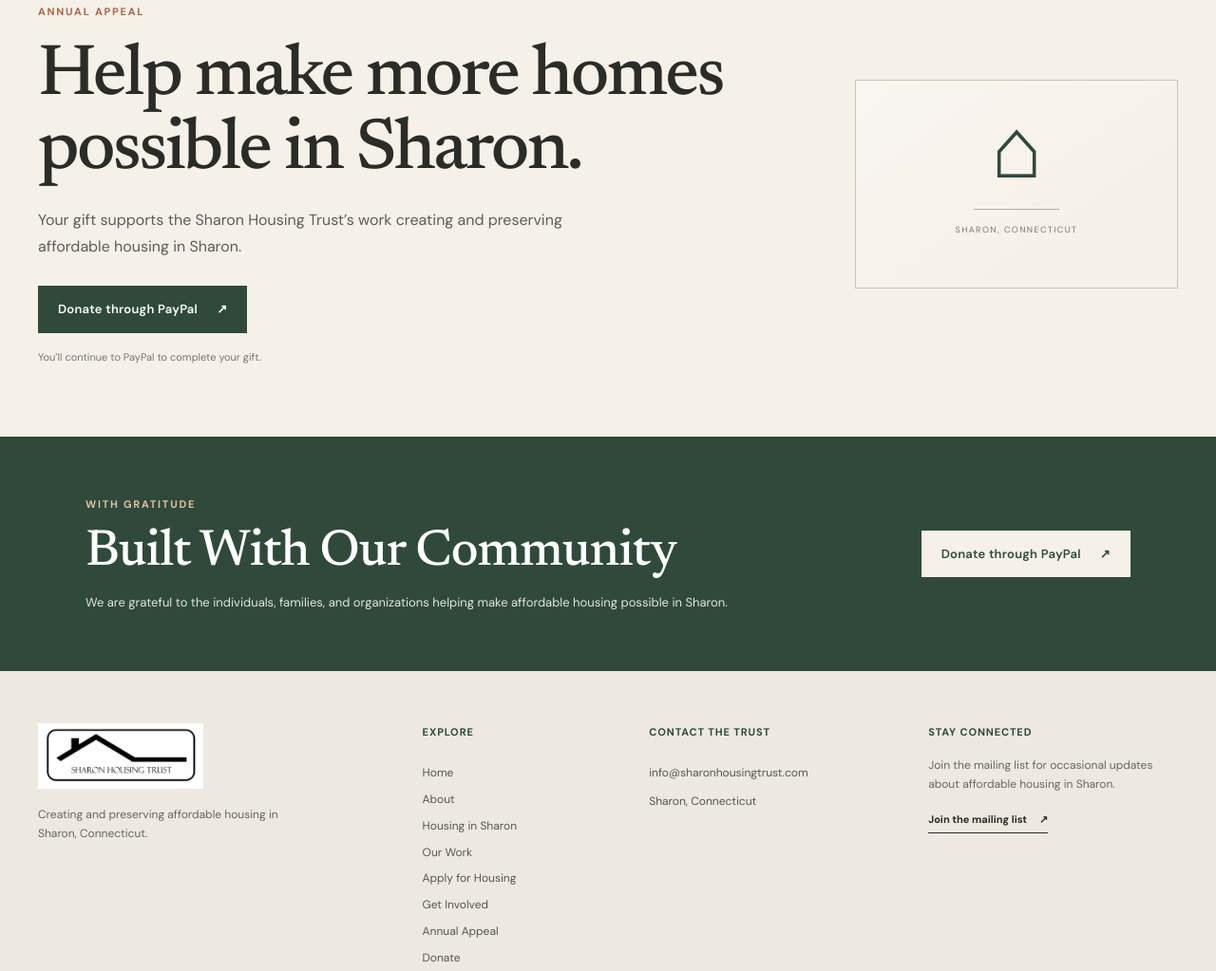
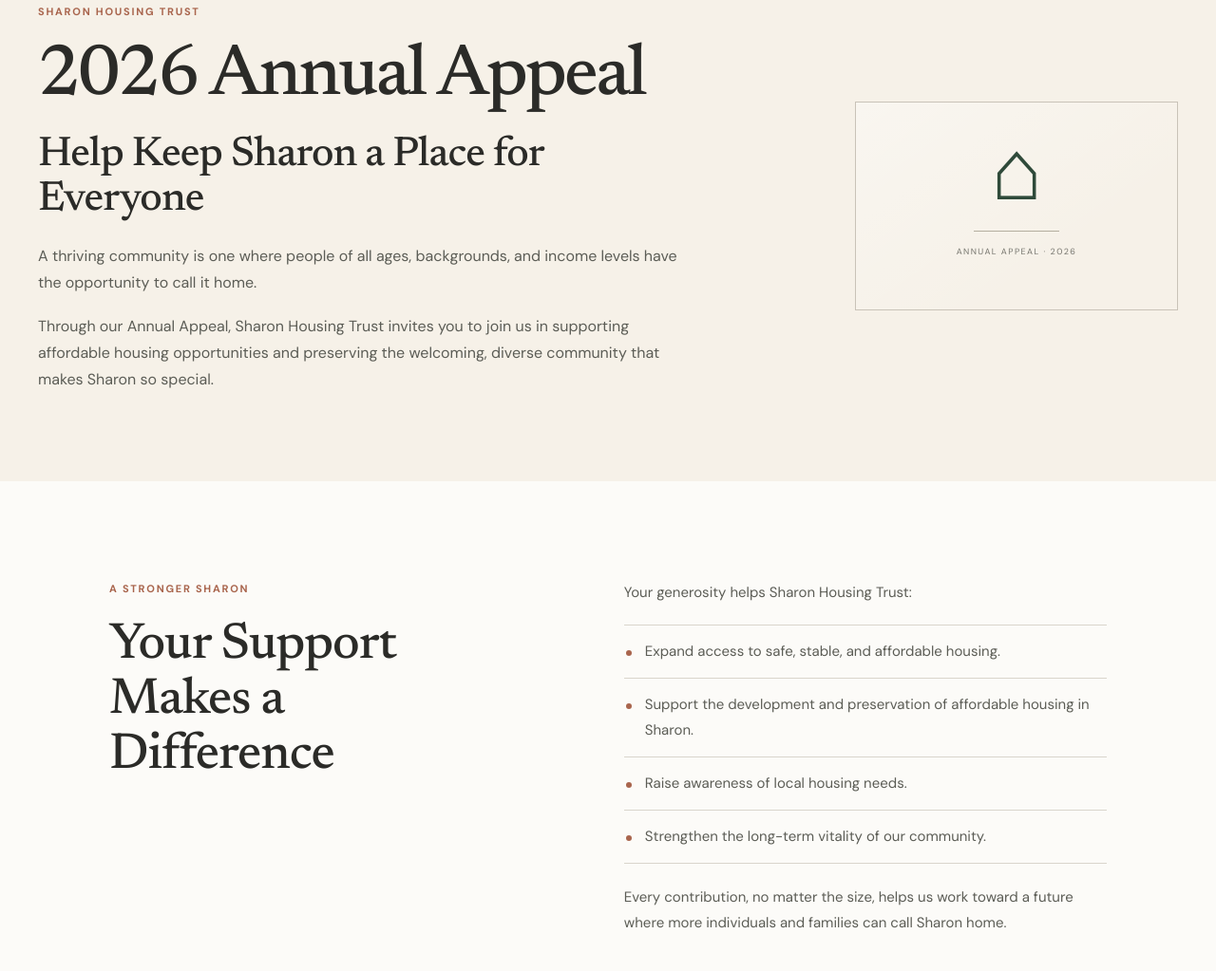
Before and after one commit to tressa-montelli/housing-site-preview-2026, a plain HTML site: page annual-appeal.html in a window 1280 px wide. Shown: the part 160-1183 px from the top of the page at 95% size. Drawn offline with Linux system fonts and the light colour scheme.

Commit message:
Expand the 2026 Annual Appeal page

```diff
--- a/annual-appeal.html
+++ b/annual-appeal.html
@@ -25,20 +25,44 @@
     </div>
   </header>
   <main id="main">
-    <section class="donate-intro" aria-labelledby="appeal-title">
+    <section class="donate-intro annual-appeal-intro" aria-labelledby="appeal-title">
       <div class="donate-intro-copy">
-        <p class="eyebrow">Annual Appeal</p>
-        <h1 id="appeal-title">Help make more homes possible in Sharon.</h1>
-        <p>Your gift supports the Sharon Housing Trust’s work creating and preserving affordable housing in Sharon.</p>
-        <a class="button" href="https://www.paypal.com/donate/?hosted_button_id=STNRH8NM69HXE" target="_blank" rel="noopener noreferrer">Donate through PayPal <span aria-hidden="true">↗</span></a>
-        <p class="donate-method-note">You’ll continue to PayPal to complete your gift.</p>
+        <p class="eyebrow">Sharon Housing Trust</p>
+        <h1 id="appeal-title">2026 Annual Appeal</h1>
+        <h2>Help Keep Sharon a Place for Everyone</h2>
+        <p>A thriving community is one where people of all ages, backgrounds, and income levels have the opportunity to call it home.</p>
+        <p>Through our Annual Appeal, Sharon Housing Trust invites you to join us in supporting affordable housing opportunities and preserving the welcoming, diverse community that makes Sharon so special.</p>
       </div>
-      <div class="donate-intro-mark" aria-hidden="true"><span>⌂</span><i></i><small>Sharon, Connecticut</small></div>
+      <div class="donate-intro-mark" aria-hidden="true"><span>⌂</span><i></i><small>Annual Appeal · 2026</small></div>
     </section>
 
-    <section class="donate-closing">
-      <div><p class="eyebrow eyebrow-light">With gratitude</p><h2>Built With Our Community</h2><p>We are grateful to the individuals, families, and organizations helping make affordable housing possible in Sharon.</p></div>
-      <a class="button button-cream" href="https://www.paypal.com/donate/?hosted_button_id=STNRH8NM69HXE" target="_blank" rel="noopener noreferrer">Donate through PayPal <span aria-hidden="true">↗</span></a>
+    <section class="annual-support section-pad" aria-labelledby="support-title">
+      <div class="annual-support-grid">
+        <div>
+          <p class="eyebrow">A stronger Sharon</p>
+          <h2 id="support-title">Your Support Makes a Difference</h2>
+        </div>
+        <div class="annual-support-copy">
+          <p>Your generosity helps Sharon Housing Trust:</p>
+          <ul>
+            <li>Expand access to safe, stable, and affordable housing.</li>
+            <li>Support the development and preservation of affordable housing in Sharon.</li>
+            <li>Raise awareness of local housing needs.</li>
+            <li>Strengthen the long-term vitality of our community.</li>
+          </ul>
+          <p>Every contribution, no matter the size, helps us work toward a future where more individuals and families can call Sharon home.</p>
+        </div>
+      </div>
+    </section>
+
+    <section class="support annual-appeal-cta" aria-labelledby="annual-appeal-cta-title">
+      <div class="support-inner">
+        <p class="eyebrow eyebrow-light">2026 Annual Appeal</p>
+        <h2 id="annual-appeal-cta-title">Invest in Our Community. Invest in Our Future.</h2>
+        <p>Together, we can make a lasting difference for Sharon and generations to come.</p>
+        <a class="button button-cream" href="https://www.paypal.com/donate/?hosted_button_id=STNRH8NM69HXE" target="_blank" rel="noopener noreferrer">Donate to Our Annual Appeal <span aria-hidden="true">↗</span></a>
+        <p class="appeal-thanks">Thank you for your generosity and continued support of Sharon Housing Trust.</p>
+      </div>
     </section>
   </main>
   <footer class="site-footer">
--- a/styles.css
+++ b/styles.css
@@ -219,6 +219,17 @@
 .donate-closing h2{font:500 clamp(38px,4.4vw,54px)/1.06 var(--serif);letter-spacing:-.02em;margin:0 0 12px}
 .donate-closing>div>p:last-child{font-size:13px;color:#e2e5df;margin:0}
 .donate-closing .button{white-space:nowrap}
+.annual-appeal-intro .donate-intro-copy h2{font:500 clamp(32px,3.6vw,44px)/1.08 var(--serif);letter-spacing:-.02em;max-width:680px;margin:0 0 20px}
+.annual-appeal-intro .donate-intro-copy>p:not(.eyebrow){max-width:680px;margin-bottom:18px}
+.annual-support{background:var(--white)}
+.annual-support-grid{display:grid;grid-template-columns:.9fr 1.1fr;gap:12%;align-items:start;max-width:1050px;margin:0 auto}
+.annual-support h2{font:500 clamp(38px,4.2vw,56px)/1.08 var(--serif);letter-spacing:-.02em;margin:0;max-width:470px}
+.annual-support-copy>p,.annual-support-copy li{font-size:15px;line-height:1.8;color:#5c5d56}
+.annual-support-copy>p{margin:0 0 20px}
+.annual-support-copy ul{list-style:none;margin:18px 0 22px;padding:0;border-top:1px solid var(--line)}
+.annual-support-copy li{position:relative;padding:14px 0 14px 22px;border-bottom:1px solid var(--line)}
+.annual-support-copy li::before{content:"";position:absolute;left:2px;top:26px;width:6px;height:6px;border-radius:50%;background:var(--clay)}
+.annual-appeal-cta .appeal-thanks{margin:27px auto 0;color:#e1e5df;font-size:13px}
 @media(max-width:900px){
   .donate-intro{grid-template-columns:1fr .35fr;gap:6%;padding-top:65px;padding-bottom:65px}
   .donate-intro-mark{height:190px}
@@ -237,6 +248,7 @@
   .donor-wall-heading,.donor-wall-footer{font-size:8px;letter-spacing:.1em}
   .donate-closing{padding:48px 25px;align-items:flex-start;flex-direction:column;gap:24px}
   .donate-closing h2{font-size:42px}
+  .annual-support-grid{grid-template-columns:1fr;gap:24px}
 }
 
 /* The recognition wall is architectural decoration, not a set of controls. */
```
